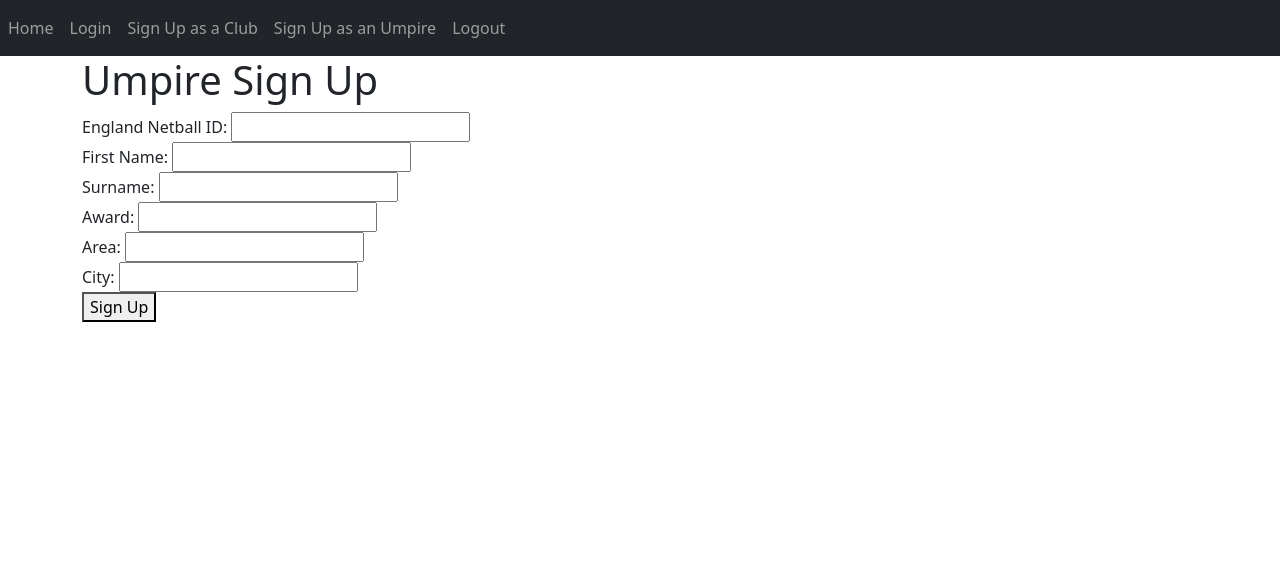
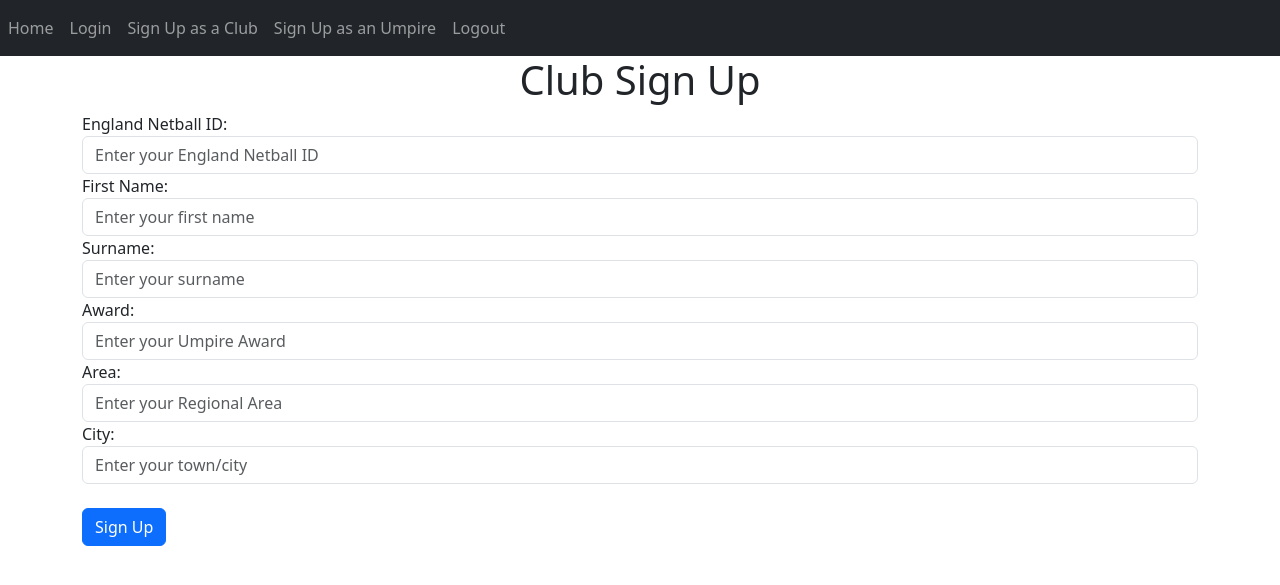
Before and after one commit to kat-richardson-77/UmpAvailability-MS3, a Flask app: page /signup-umpire in a window 1280 px wide. Shown: the top 585 px of the page. Run offline with Flask 3, Linux system fonts and the light colour scheme.

Commit message:
addition of checks to ensure valid data on signup forms for clubs and umpires

```diff
--- a/WebApp/auth.py
+++ b/WebApp/auth.py
@@ -1,19 +1,49 @@
-from flask import Blueprint, render_template
+from flask import Blueprint, render_template, request, flash
 
 auth = Blueprint('auth', __name__)
 
-@auth.route('/login')
+@auth.route('/login', methods=['GET', 'POST'])
 def login():
+    data = request.form
+    print(data)
     return render_template("login.html")
 
 @auth.route('/logout')
 def logout():
     return "You have logged out"
 
-@auth.route('/signup-club')
+@auth.route('/signup-club', methods=['GET', 'POST'])
 def signup_club():
+    if request.method == 'POST':
+        enid = request.form.get('enid')
+        first_name = request.form.get('first_name')
+        surname = request.form.get('surname')
+        club_name = request.form.get('club_name')
+        area = request.form.get('area')
+        city = request.form.get('city')
+
+        if len(first_name) < 2:
+            flash('First name must be greater than 1 character.', category='error')
+        elif len(surname) < 2:
+            flash('Surname must be greater than 1 character.', category='error')
+        elif len(club_name) < 2:
+            flash('Club name must be greater than 1 character.', category='error')
+        elif len(area) < 2:
+            flash('Area must be greater than 1 character.', category='error')
+        elif len(city) < 2:
+            flash('City must be greater than 1 character.', category='error')
+        else:
+            flash('Your account has been created successfully!', category='success')
+
     return render_template("signupclub.html")
 
-@auth.route('/signup-umpire')
+@auth.route('/signup-umpire', methods=['GET', 'POST'])
 def signup_umpire():
+    if request.method == 'POST':
+        enid = request.form.get('enid')
+        first_name = request.form.get('first_name')
+        surname = request.form.get('surname')
+        award = request.form.get('award')
+        area = request.form.get('area')
+        city = request.form.get('city')
     return render_template("signupumpire.html")
--- a/WebApp/templates/ms3main.html
+++ b/WebApp/templates/ms3main.html
@@ -21,7 +21,7 @@
 
     <nav class="navbar navbar-expand-lg navbar-dark bg-dark">
         <button class="navbar-toggler" type="button" data-bs-toggle="collapse" data-bs-target="#uaNav"
-                aria-controls="navbarNav" aria-expanded="false" aria-label="Toggle navigation">
+            aria-controls="uaNav" aria-expanded="false" aria-label="Toggle navigation">
             <span class="navbar-toggler-icon"></span>
         </button>
         <div class="collapse navbar-collapse" id="uaNav">
@@ -34,6 +34,29 @@
             </div>
         </div>
     </nav>
+
+    {% with messages = get_flashed_messages(with_categories=true) %}
+    {% if messages %}
+    {% for category, message in messages %}
+    {% if category == 'error' %}
+    <div class="alert alert-danger alert-dismissable fade show" role="alert">
+        {{ message }}
+        <button type="button" class="btn-close" data-bs-dismiss="alert">
+            <span aria-hidden="true">&times;</span>
+        </button>
+    </div>
+    {% else %}
+    <div class="alert alert-success alert-dismissable fade show" role="alert">
+        {{ message }}
+        <button type="button" class="btn-close" data-bs-dismiss="alert">
+            <span aria-hidden="true">&times;</span>
+        </button>
+    </div>
+    {% endif %}
+    {% endfor %}
+    {% endif %}
+    {% endwith %}
+
     <div class="container">
         {% block content %}
         {% endblock %}
--- a/WebApp/templates/signupumpire.html
+++ b/WebApp/templates/signupumpire.html
@@ -1,26 +1,34 @@
 {% extends "ms3main.html" %} {% block title %}Umpire Sign Up{% endblock %}
 
 {% block content %}
-<h1>Umpire Sign Up</h1>
-<form>
-    <label for="enid">England Netball ID:</label>
-    <input type="text" id="enid" name="enid" required>
+<form method="POST">
+    <h1 align="center">Club Sign Up</h1>
+
+    <div class="form-group">
+        <label for="enid">England Netball ID:</label>
+        <input type="text" class="form-control" id="enid" name="enid" placeholder="Enter your England Netball ID" required>
+    </div>
+    <div class="form-group">
+        <label for="first_name">First Name:</label>
+        <input type="text" class="form-control" id="first_name" name="first_name" placeholder="Enter your first name" required>
+    </div>
+    <div class="form-group">
+        <label for="surname">Surname:</label>
+        <input type="text" class="form-control" id="surname" name="surname" placeholder="Enter your surname" required>
+    </div>
+    <div class="form-group">
+        <label for="award">Award:</label>
+        <input type="text" class="form-control" id="award" name="award" placeholder="Enter your Umpire Award" required>
+    </div>
+    <div class="form-group">
+        <label for="area">Area:</label>
+        <input type="text" class="form-control" id="area" name="area" placeholder="Enter your Regional Area" required>
+    </div>
+    <div class="form-group">
+        <label for="city">City:</label>
+        <input type="text" class="form-control" id="city" name="city" placeholder="Enter your town/city" required>
+    </div>
     <br>
-    <label for="first_name">First Name:</label>
-    <input type="text" id="first_name" name="first_name" required>
-    <br>
-    <label for="surname">Surname:</label>
-    <input type="text" id="surname" name="surname" required>
-    <br>
-    <label for="award">Award:</label>
-    <input type="text" id="award" name="award" required>
-    <br>
-    <label for="area">Area:</label>
-    <input type="text" id="area" name="area" required>
-    <br>
-    <label for="city">City:</label>
-    <input type="text" id="city" name="city" required>
-    <br>
-    <button type="submit">Sign Up</button>
+    <button type="submit" class="btn btn-primary">Sign Up</button>
 </form>
 {% endblock %}
```
Also changed, not shown: WebApp/templates/login.html (+13 -7 lines), WebApp/templates/signupclub.html (+29 -20 lines). Lines whose indentation alone changed are shown as unchanged.
